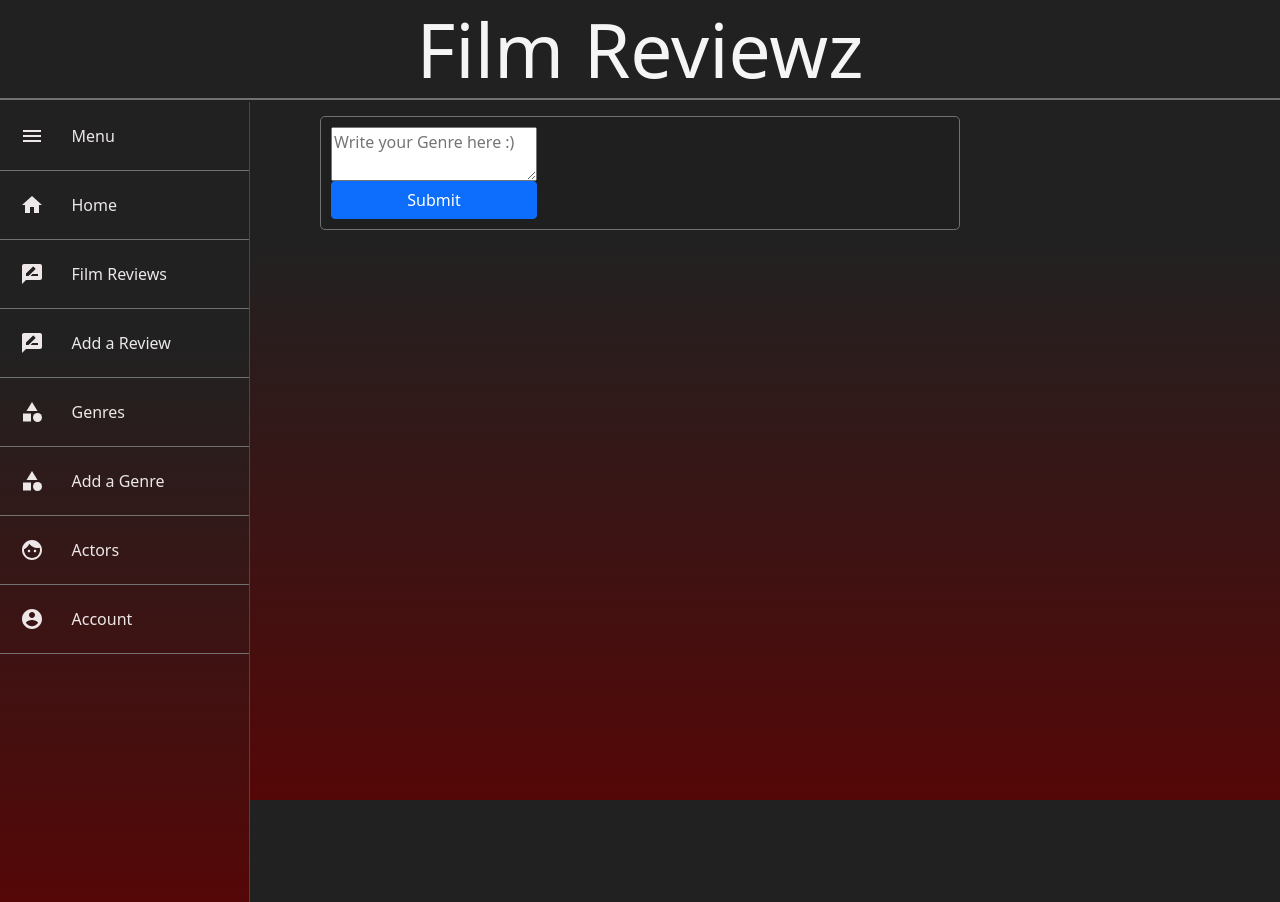
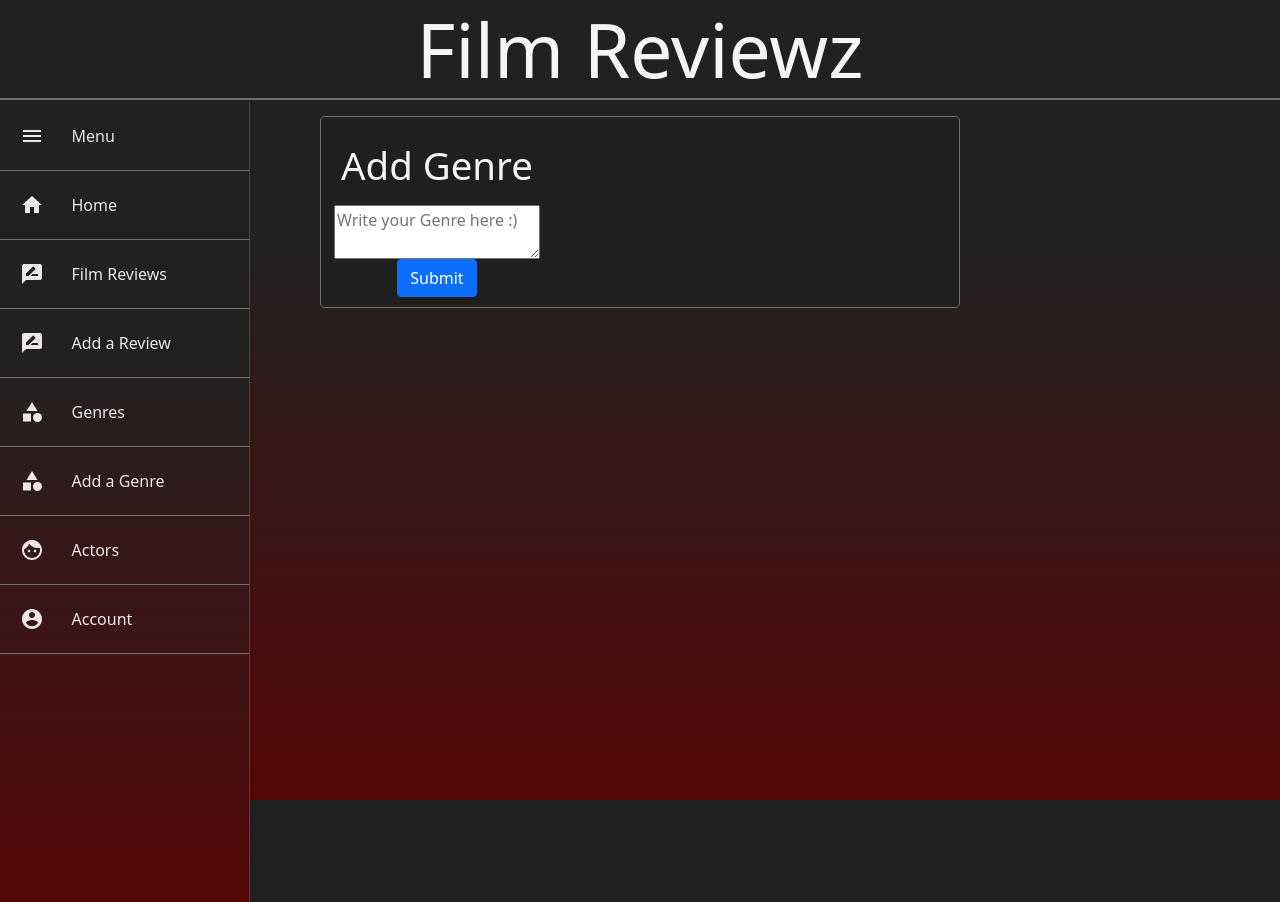
Before and after one commit to Maciejw52/Film_review_website, a React (Create React App) app: page /genres/new in a window 1280 px wide. Built offline with nearby package versions, Linux system fonts and the light colour scheme.

Commit message:
Added extra styles

```diff
--- /dev/null
+++ b/src/components/AddGenre/AddGenre.css
@@ -0,0 +1,26 @@
+.Full {
+  display: flex;
+  justify-content: center;
+  align-items: center;
+}
+
+.AddGenreTitle {
+  align-items: center;
+  font-size: 3vw;
+  padding: 10px;
+}
+
+.AddGenreField {
+  height: 100%;
+  margin: auto;
+  display: flex;
+  text-align: center;
+  align-items: center;
+  color: #F5F5F5;
+  grid-template-columns: 1fr 1fr 1fr;
+}
+
+.GenreInputAndButton {
+  flex-direction: column;
+  align-items: center;
+}
--- a/src/components/AddGenre/AddGenre.js
+++ b/src/components/AddGenre/AddGenre.js
@@ -4,6 +4,7 @@ import { Button } from 'react-bootstrap'
 import 'bootstrap/dist/css/bootstrap.min.css';
 import { postGenre } from '../../utils/api';
 import UppercaseString from "../../utils/UppercaseString";
+import "./AddGenre.css";
 
 function AddGenre() {
 
@@ -23,14 +24,19 @@ function AddGenre() {
 
   return (
     <section>
-      <div className='flex-container' style={{flexDirection: "row", }}>
+      <div className='Full' style={{flexDirection: "column", justifyContent: "center", alignItems: "center"}}>
+        <div className='AddGenreTitle'>
+          Add Genre
+        </div>
+        <div className='AddGenreField'>
+          <div className='flex-container' style={{flexDirection: "row"}}>
             <form
             onSubmit={(event) => {
             event.preventDefault();
             HandleSendGenre(event.target[0].value);
             }}
             >
-          <div className='flex-container' style={{flexDirection: "column"}}>
+              <div className='flex-container GenreInputAndButton'>
                 <textarea
                   id='Genre'
                   rows="2"
@@ -40,10 +46,11 @@ function AddGenre() {
                 ></textarea>
                 <Button type="submit" class="btn btn-success">Submit</Button>
               </div>
-
-
             </form>
           </div>
+        </div>
+      </div>
+
     </section>
   )
 }
--- a/src/components/Genres/Genres.css
+++ b/src/components/Genres/Genres.css
@@ -1,4 +1,4 @@
-.AllGamesTitle {
+.AllGenresTitle {
   align-items: center;
   font-size: 3vw;
 }
--- a/src/components/Genres/Genres.js
+++ b/src/components/Genres/Genres.js
@@ -31,7 +31,7 @@ function AllGenres() {
   return (
     <>
       <div className='flex-container' style={{flexDirection: "column", justifyContent: "center", alignItems: "center"}}>
-        <div className='AllGamesTitle'><p>All Genres</p></div>
+        <div className='AllGenresTitle'><p>All Genres</p></div>
         <div className='AllGenres'>
           {genreView.map((genre) => {
             return (
--- a/src/utils/api.js
+++ b/src/utils/api.js
@@ -51,7 +51,6 @@ export const deleteGenre = (genreId) => {
         console.log(error);
       })
   )
-
 }
 
 /*
@@ -68,7 +67,6 @@ export const getReviewsFromServer = () => {
         return(dataFromServer.data)
       })
   )
-
 }
 
 export const postReview = (reviewObject) => {
```
Lines whose indentation alone changed are shown as unchanged.
